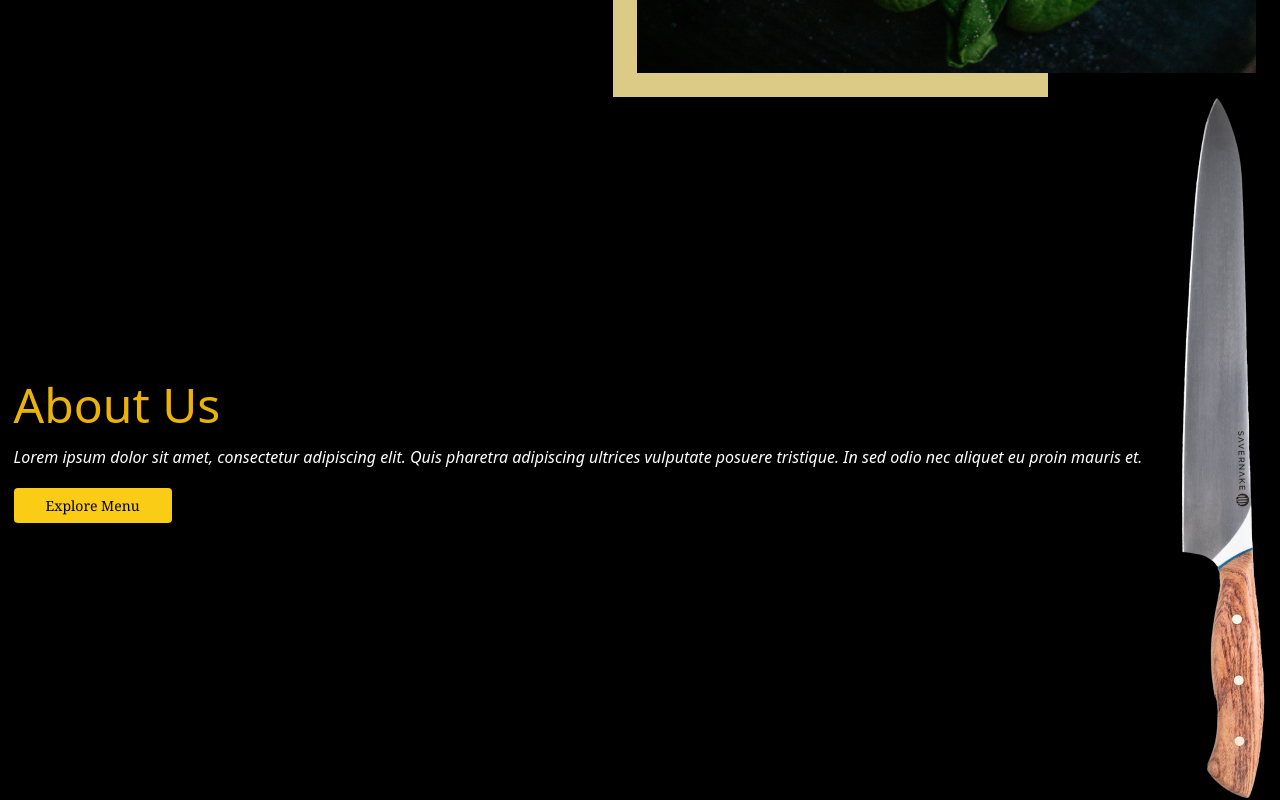
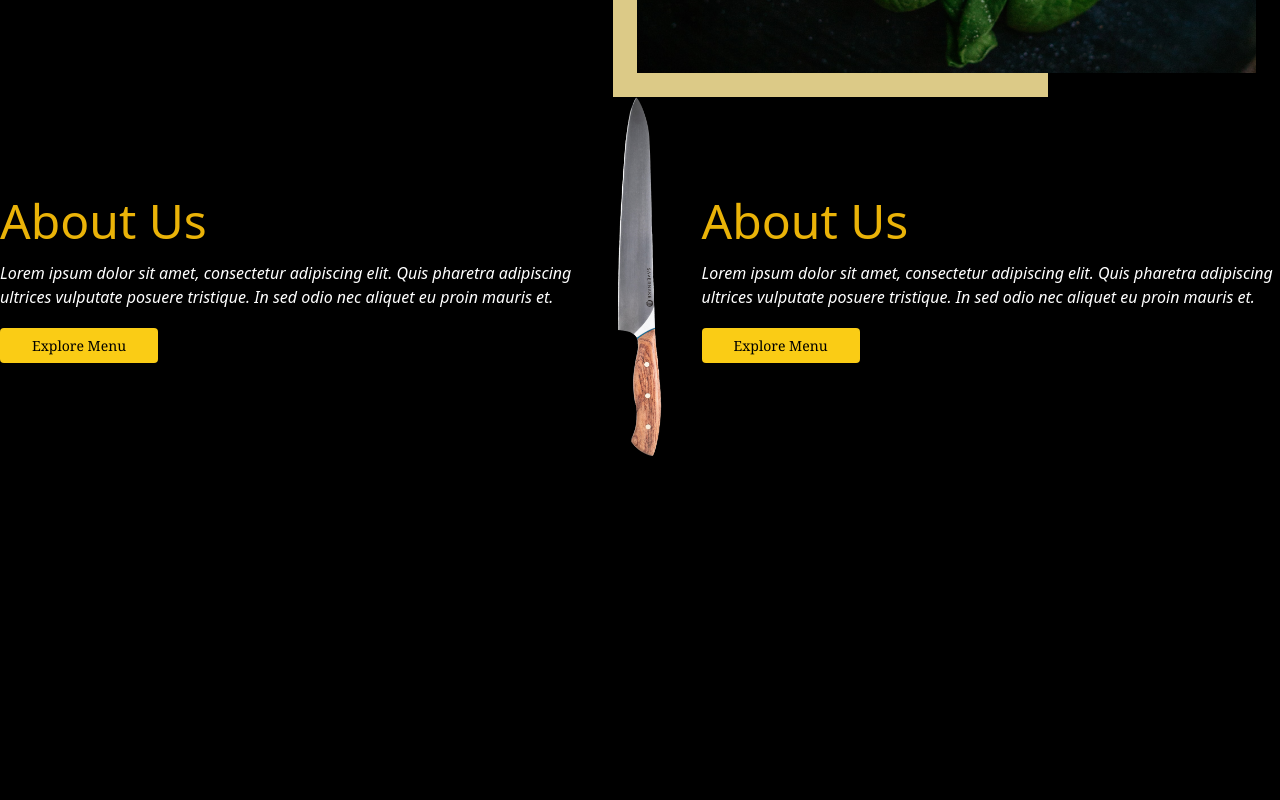
Before and after one commit to jasmina001/AuroTaste, a website: page public/index.html in a window 1280 px wide. Shown: the part 749-1549 px from the top of the page. After the commit the page ends 1206 px from the top, so only its background shows below. Drawn offline with Linux system fonts and the light colour scheme.

Commit message:
add new section

```diff
--- a/public/index.html
+++ b/public/index.html
@@ -98,7 +98,19 @@
         <div>
             <img src="/assets/savernake-knives-f4jl2ezowuM-unsplash 2.png">
         </div>
-
+        <div>
+            <h1 class="text-yellow-500  text-5xl mb-4">
+                About Us
+            </h1>
+            <i class="text-white">Lorem ipsum dolor sit amet, consectetur adipiscing elit. Quis pharetra adipiscing
+                ultrices vulputate
+                posuere tristique. In sed odio nec aliquet eu proin mauris et.</i>
+            <br>
+            <div>.</div>
+            <a href="#"
+                class="px-8 py-2 text-sm font-serif text-black bg-yellow-400 rounded hover:bg-yellow-200 mt-10">Explore
+                Menu</a>
+        </div>
     </section>
 
     <div>
```
